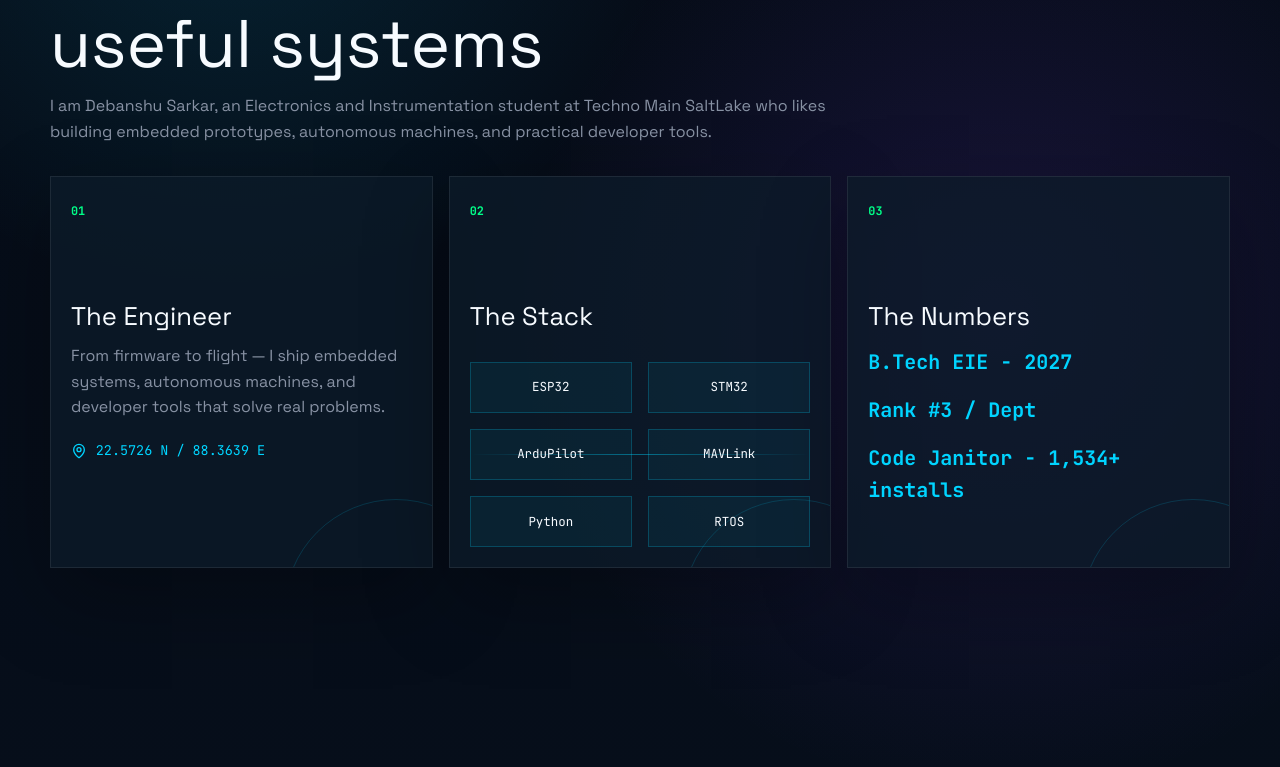
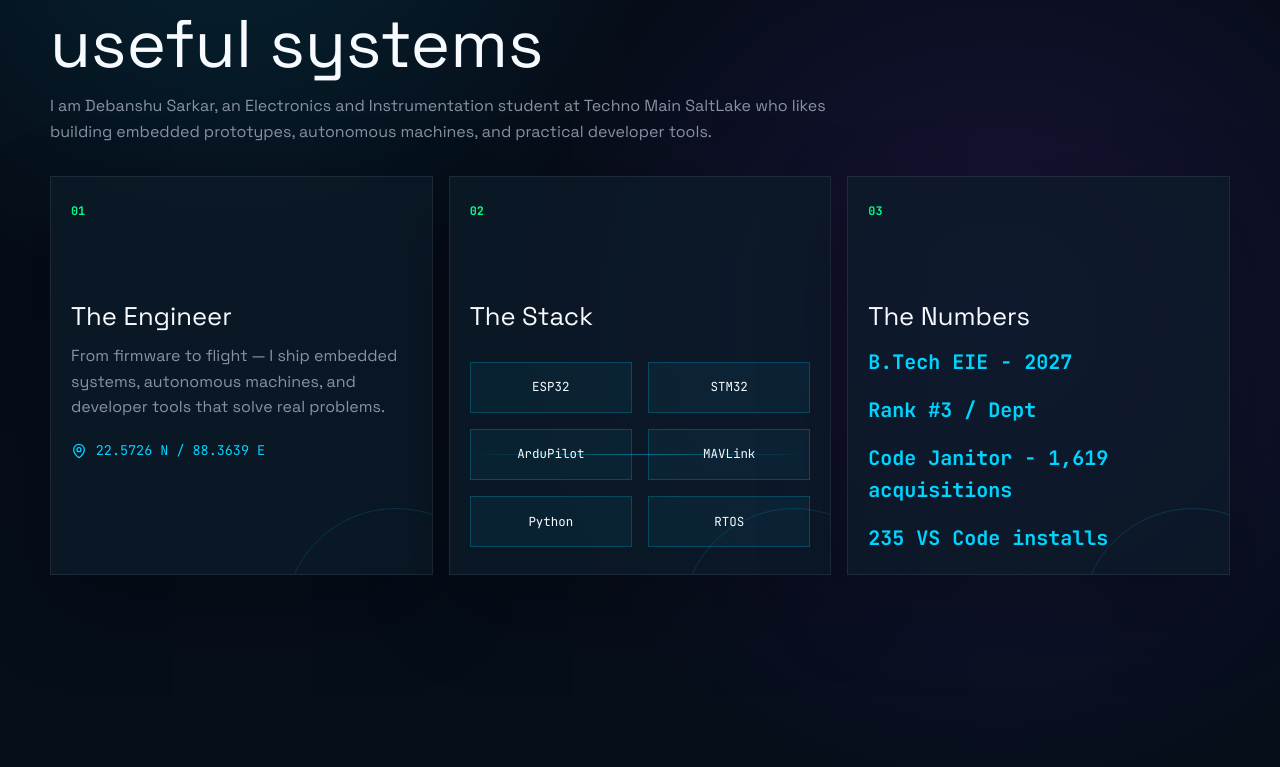
Before and after one commit to Debanshu2005/portfolio-website, a Next.js app: page / in a window 1280 px wide. Shown: the part 1067-1834 px from the top of the page. Built offline with nearby package versions, Linux system fonts and the light colour scheme; no server answers.

Commit message:
live numbers from cj

```diff
--- /dev/null
+++ b/src/app/api/marketplace/route.ts
@@ -0,0 +1,32 @@
+import { NextResponse } from "next/server";
+import { fetchMarketplaceStats } from "@/lib/marketplace";
+
+export const revalidate = 3600;
+
+export async function GET(request: Request) {
+  const { searchParams } = new URL(request.url);
+  const extensionId =
+    searchParams.get("extensionId") || "debanshu2005.code-janitor";
+
+  try {
+    const stats = await fetchMarketplaceStats(extensionId);
+
+    return NextResponse.json({
+      data: stats,
+      stale: false,
+      timestamp: new Date().toISOString(),
+    });
+  } catch (error) {
+    console.error(`Marketplace API error (extensionId=${extensionId}):`, error);
+
+    return NextResponse.json(
+      {
+        data: null,
+        stale: true,
+        error: error instanceof Error ? error.message : "Unknown error",
+        timestamp: new Date().toISOString(),
+      },
+      { status: 500 }
+    );
+  }
+}
--- a/src/app/page.tsx
+++ b/src/app/page.tsx
@@ -23,6 +23,7 @@ import type {
   GitHubRepo,
   GitHubStats,
   LanguageBreakdown,
+  MarketplaceStats,
 } from "@/lib/types";
 import { galleryPhotos } from "../../data/gallery";
 import linkedInData from "../../data/linkedin.json";
@@ -638,6 +639,14 @@ function formatDate(dateString: string) {
   }).format(new Date(dateString));
 }
 
+function formatStatNumber(value: number | undefined, fallback: string) {
+  if (typeof value !== "number") return fallback;
+  return new Intl.NumberFormat("en", {
+    notation: value >= 10000 ? "compact" : "standard",
+    maximumFractionDigits: value >= 10000 ? 1 : 0,
+  }).format(value);
+}
+
 export default function Home() {
   const typedRole = useTypewriter(roles);
   const [activeProject, setActiveProject] = useState(0);
@@ -670,11 +679,25 @@ export default function Home() {
     fetcher,
     { refreshInterval: 300000, revalidateOnFocus: false }
   );
+  const { data: marketplaceData } = useSWR<{ data: MarketplaceStats | null }>(
+    "/api/marketplace?extensionId=debanshu2005.code-janitor",
+    fetcher,
+    { refreshInterval: 3600000, revalidateOnFocus: false }
+  );
 
   const stats = statsData?.data;
   const repos = reposData?.data ?? [];
   const languages = languagesData?.data ?? [];
   const commits = commitsData?.data ?? [];
+  const marketplaceStats = marketplaceData?.data;
+  const marketplaceAcquisitions = formatStatNumber(
+    marketplaceStats?.totalAcquisitions,
+    "1,619"
+  );
+  const marketplaceInstalls = formatStatNumber(
+    marketplaceStats?.installs,
+    "235"
+  );
 
   useEffect(() => {
     const onKeyDown = (event: KeyboardEvent) => {
@@ -809,7 +832,7 @@ export default function Home() {
           </p>
           <div className="hero-stats">
             <StatPill value={projectBlueprints.length} label="Projects" />
-            <StatPill value="1,534+" label="VS Code installs" />
+            <StatPill value={marketplaceAcquisitions} label="VS Code acquisitions" />
             <StatPill value="#3" label="Dept. rank" />
             <StatPill value={stats?.repoCount ?? "--"} label="GitHub repos" />
           </div>
@@ -888,7 +911,8 @@ export default function Home() {
             <h3>The Numbers</h3>
             <strong>B.Tech EIE - 2027</strong>
             <strong>Rank #3 / Dept</strong>
-            <strong>Code Janitor - 1,534+ installs</strong>
+            <strong>Code Janitor - {marketplaceAcquisitions} acquisitions</strong>
+            <strong>{marketplaceInstalls} VS Code installs</strong>
           </motion.article>
         </div>
       </motion.section>
--- /dev/null
+++ b/src/lib/marketplace.ts
@@ -0,0 +1,92 @@
+import type { MarketplaceStats } from "@/lib/types";
+
+const MARKETPLACE_EXTENSION_ID = "debanshu2005.code-janitor";
+const MARKETPLACE_API_URL =
+  "https://marketplace.visualstudio.com/_apis/public/gallery/extensionquery?api-version=7.2-preview.1";
+
+type MarketplaceStatistic = {
+  statisticName: string;
+  value: number;
+};
+
+type MarketplaceExtension = {
+  displayName: string;
+  extensionName: string;
+  lastUpdated: string;
+  publisher: {
+    publisherName: string;
+  };
+  statistics?: MarketplaceStatistic[];
+};
+
+type MarketplaceResponse = {
+  results?: Array<{
+    extensions?: MarketplaceExtension[];
+  }>;
+};
+
+function statValue(
+  statistics: MarketplaceStatistic[] | undefined,
+  statisticName: string
+) {
+  return (
+    statistics?.find((statistic) => statistic.statisticName === statisticName)
+      ?.value ?? 0
+  );
+}
+
+export async function fetchMarketplaceStats(
+  extensionId = MARKETPLACE_EXTENSION_ID
+): Promise<MarketplaceStats> {
+  const response = await fetch(MARKETPLACE_API_URL, {
+    method: "POST",
+    headers: {
+      Accept: "application/json;api-version=7.2-preview.1",
+      "Content-Type": "application/json",
+    },
+    body: JSON.stringify({
+      filters: [
+        {
+          criteria: [
+            {
+              filterType: 7,
+              value: extensionId,
+            },
+          ],
+        },
+      ],
+      flags: 914,
+    }),
+    next: { revalidate: 3600 },
+  });
+
+  if (!response.ok) {
+    throw new Error(`Marketplace API returned ${response.status}`);
+  }
+
+  const marketplaceData = (await response.json()) as MarketplaceResponse;
+  const extension = marketplaceData.results?.[0]?.extensions?.[0];
+
+  if (!extension) {
+    throw new Error(`Marketplace extension not found: ${extensionId}`);
+  }
+
+  const publisherName = extension.publisher.publisherName;
+  const extensionName = extension.extensionName;
+  const installs = Math.round(statValue(extension.statistics, "install"));
+  const downloads = Math.round(statValue(extension.statistics, "downloadCount"));
+
+  return {
+    displayName: extension.displayName,
+    publisherName,
+    extensionName,
+    totalAcquisitions: installs + downloads,
+    installs,
+    downloads,
+    updates: Math.round(statValue(extension.statistics, "updateCount")),
+    rating: statValue(extension.statistics, "averagerating"),
+    ratingCount: Math.round(statValue(extension.statistics, "ratingcount")),
+    lastUpdated: extension.lastUpdated,
+    marketplaceUrl: `https://marketplace.visualstudio.com/items?itemName=${publisherName}.${extensionName}`,
+  };
+}
```
Also changed, not shown: src/lib/types.ts (+16 -0 lines).
